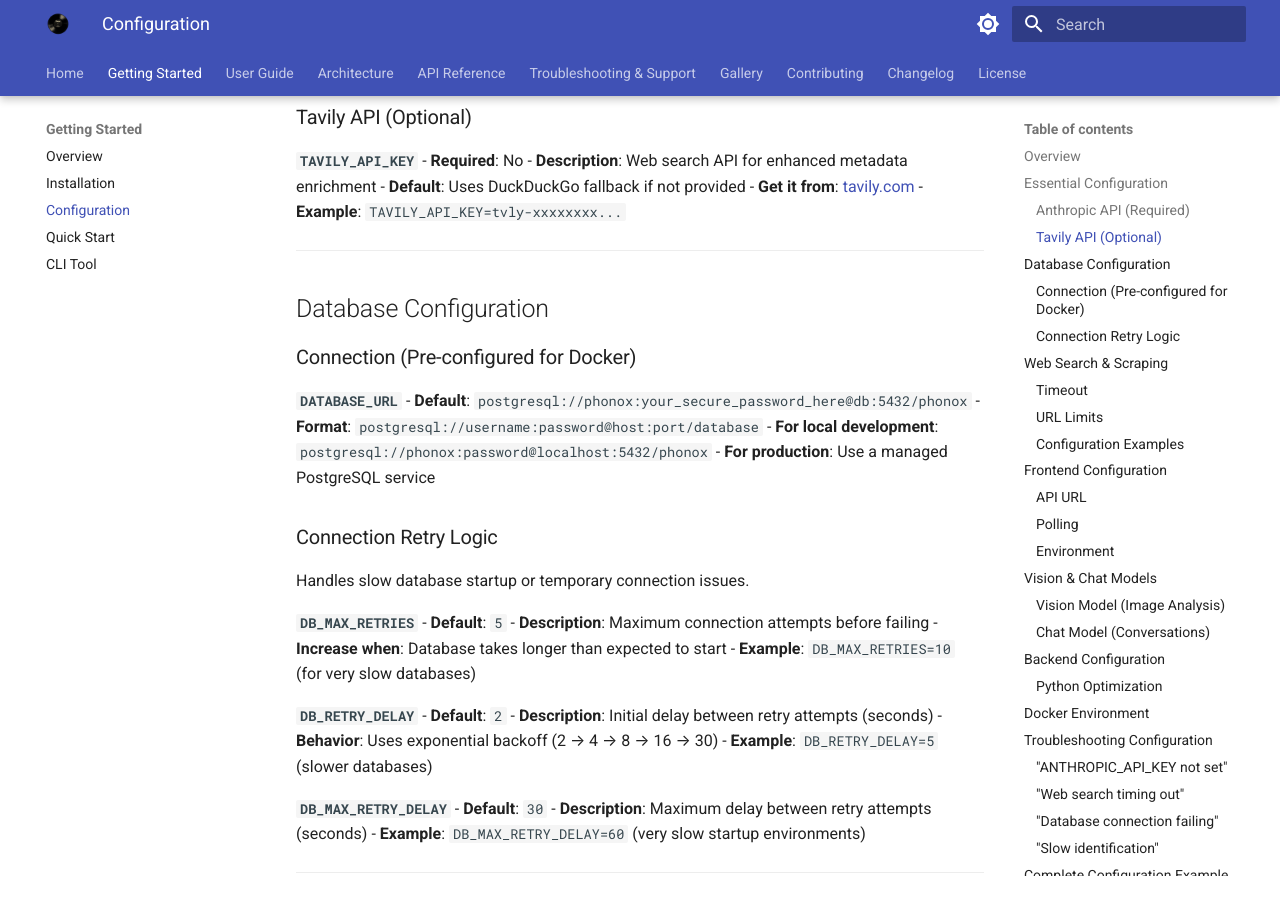
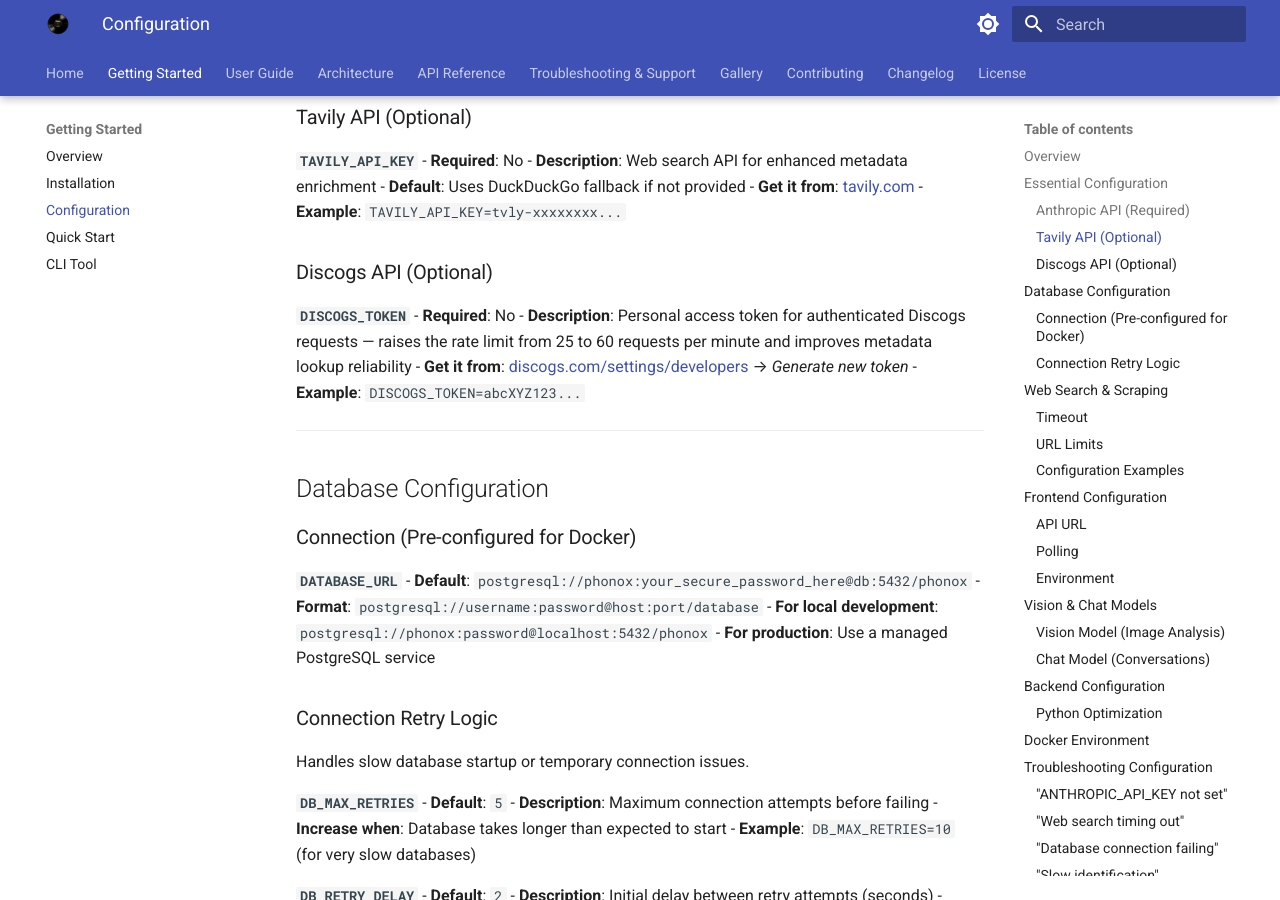
Before and after one commit to Hoshi42/phonox, an MkDocs documentation site: the page built from docs/getting-started/configuration.md, in a window 1280 px wide and 900 px high, scrolled down 640 px. Built offline with MkDocs 1.6.1 and Material for MkDocs 9.7.7, drawn with Linux system fonts in a browser that asks for light colours.

Commit message:
docs: add DISCOGS_TOKEN to README env table and configuration guide

```diff
--- a/docs/getting-started/configuration.md
+++ b/docs/getting-started/configuration.md
@@ -31,6 +31,14 @@
 - **Default**: Uses DuckDuckGo fallback if not provided
 - **Get it from**: [tavily.com](https://tavily.com)
 - **Example**: `TAVILY_API_KEY=tvly-xxxxxxxx...`
+
+### Discogs API (Optional)
+
+**`DISCOGS_TOKEN`**
+- **Required**: No
+- **Description**: Personal access token for authenticated Discogs requests — raises the rate limit from 25 to 60 requests per minute and improves metadata lookup reliability
+- **Get it from**: [discogs.com/settings/developers](https://www.discogs.com/settings/developers) → *Generate new token*
+- **Example**: `DISCOGS_TOKEN=abcXYZ123...`
 
 ---
 
```
Also changed, not shown: README.md (+1 -0 lines).
